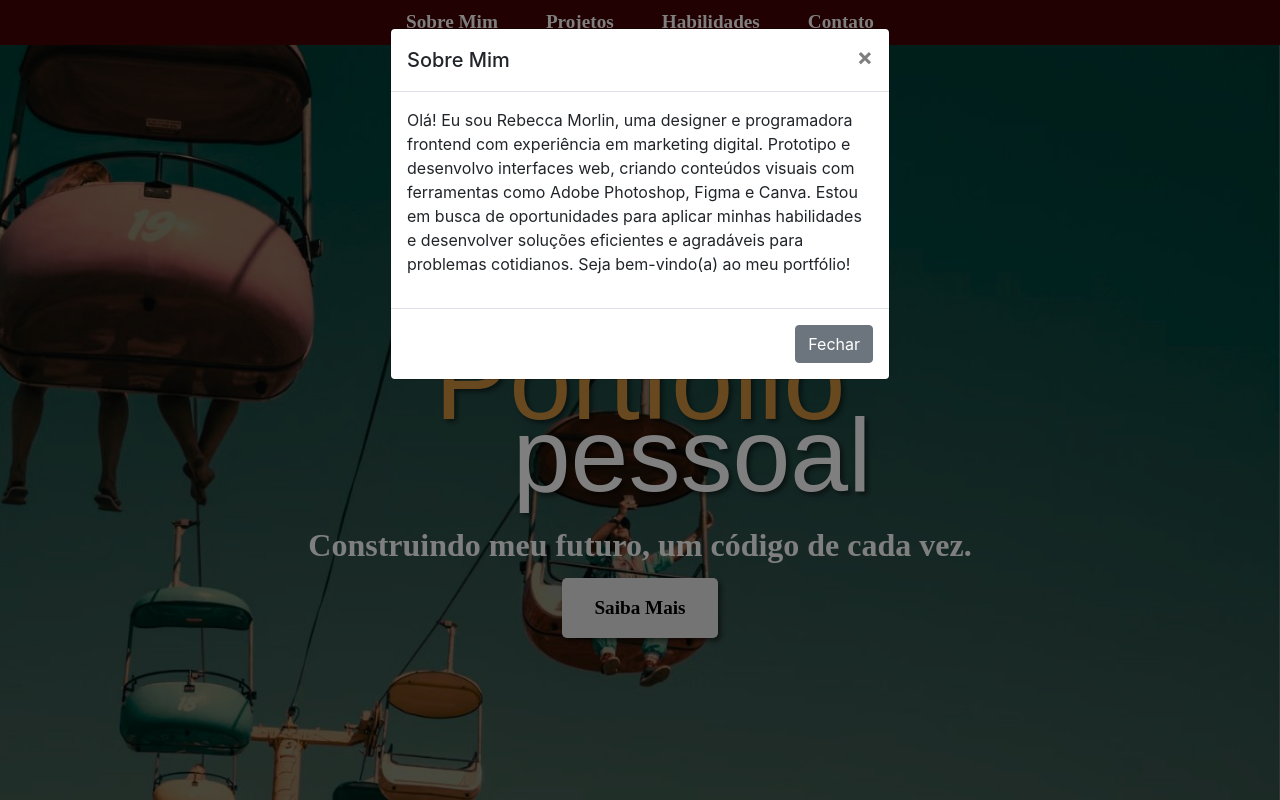
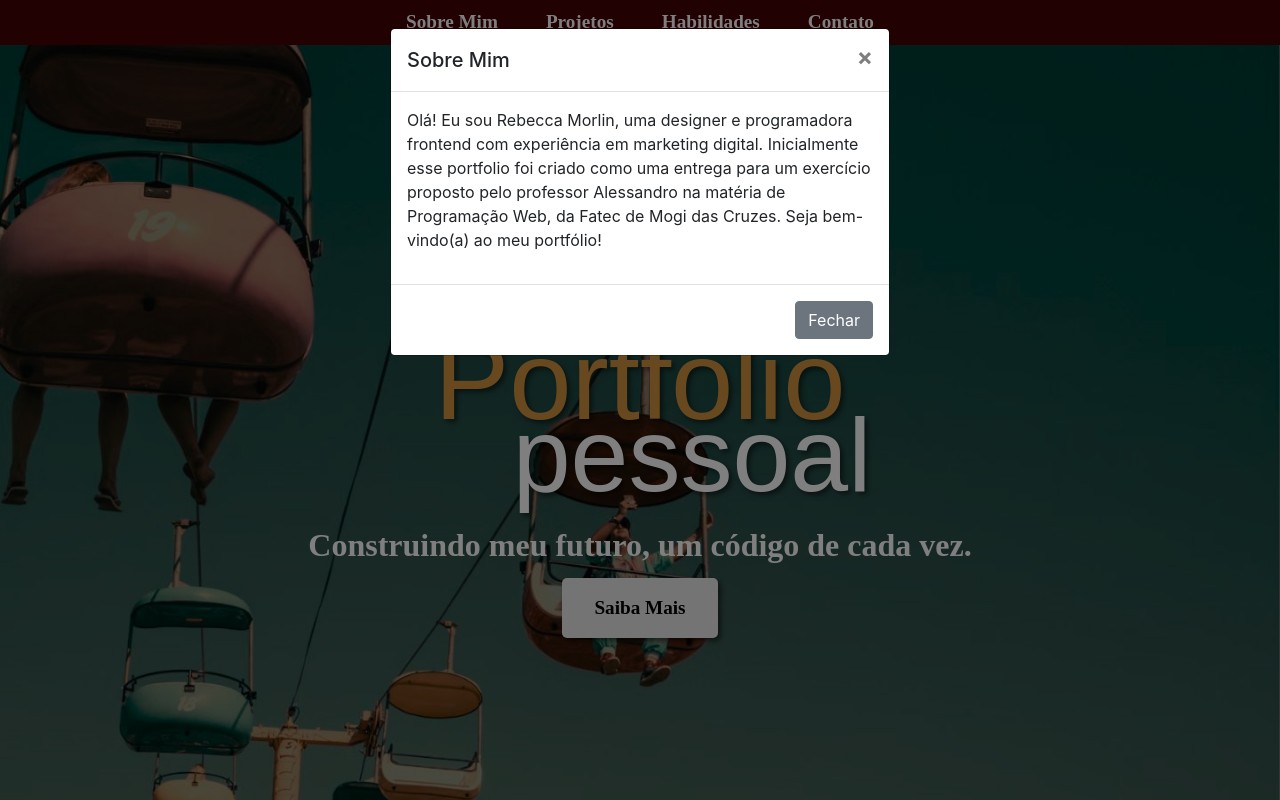
Before and after one commit to rebeccamorlin/PortolioPessoal, a plain HTML site: page index.html in a window 1280 px wide. Both pictures are taken after a click on the link "Saiba Mais". Shown: the top 800 px of the page. Drawn offline with nearby package versions, Linux system fonts and the light colour scheme.

Commit message:
Update index.html
atualização conteúdo do modal

```diff
--- a/index.html
+++ b/index.html
@@ -9,10 +9,8 @@
     <script src="js/script.js"></script>
     <script src="https://code.jquery.com/jquery-3.5.1.min.js"></script>
     <script src="https://stackpath.bootstrapcdn.com/bootstrap/4.5.2/js/bootstrap.min.js"></script>
+</head>
 
-
-
-</head>
 <body>
     <nav class="navbar">
         <ul class="nav-links">
@@ -93,7 +91,8 @@
           </button>
         </div>
         <div class="modal-body">
-          <p>Olá! Eu sou Rebecca Morlin, uma designer e programadora frontend com experiência em marketing digital. Prototipo e desenvolvo interfaces web, criando conteúdos visuais com ferramentas como Adobe Photoshop, Figma e Canva. Estou em busca de oportunidades para aplicar minhas habilidades e desenvolver soluções eficientes e agradáveis para problemas cotidianos. Seja bem-vindo(a) ao meu portfólio!</p>
+          <p>Olá! Eu sou Rebecca Morlin, uma designer e programadora frontend com experiência em marketing digital. Inicialmente esse portfolio foi criado como uma entrega para um exercício proposto pelo professor Alessandro na matéria de Programação Web, da Fatec de Mogi das Cruzes.
+            Seja bem-vindo(a) ao meu portfólio!</p>
         </div>
         <div class="modal-footer">
           <button type="button" class="btn btn-secondary" data-dismiss="modal">Fechar</button>
```
